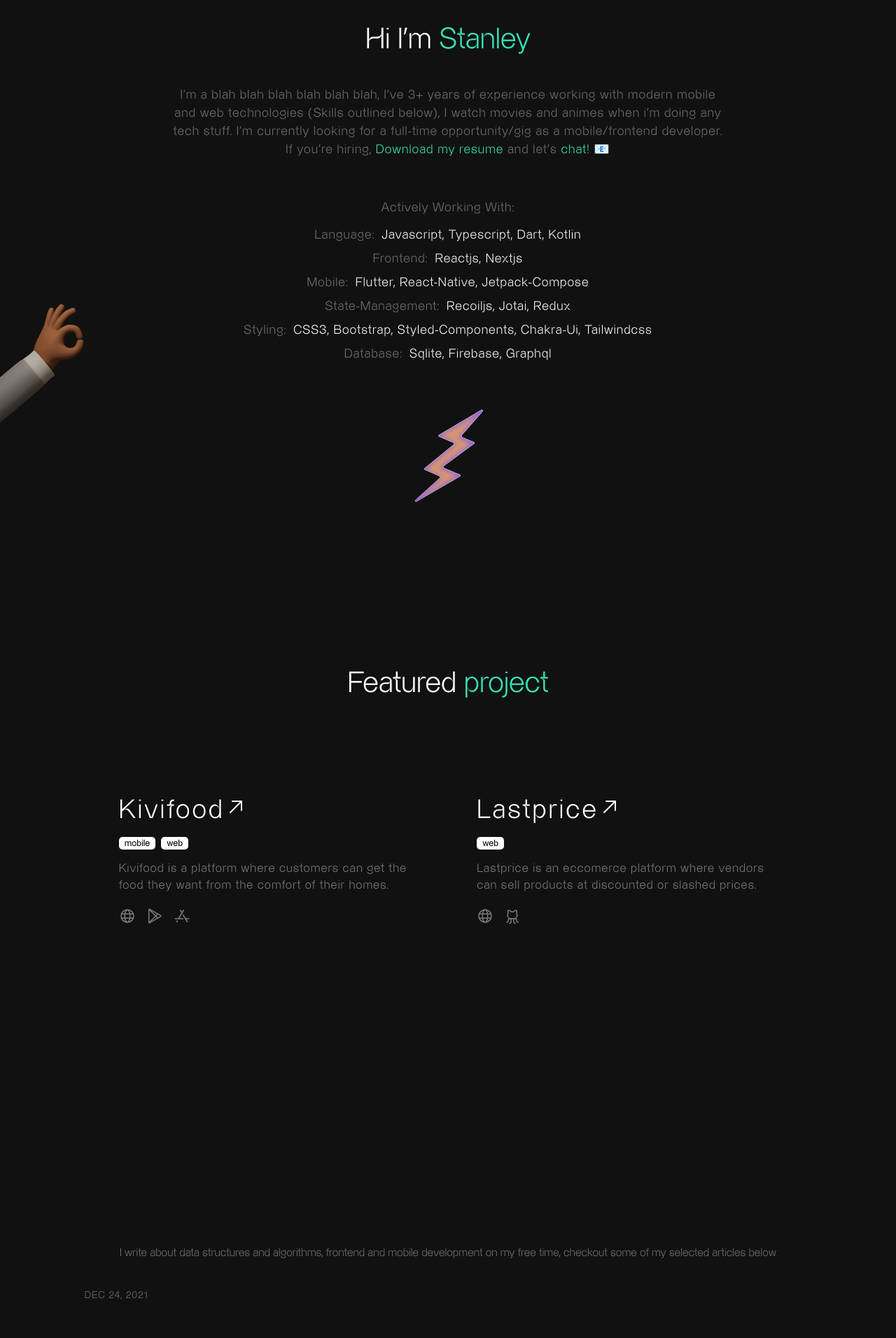
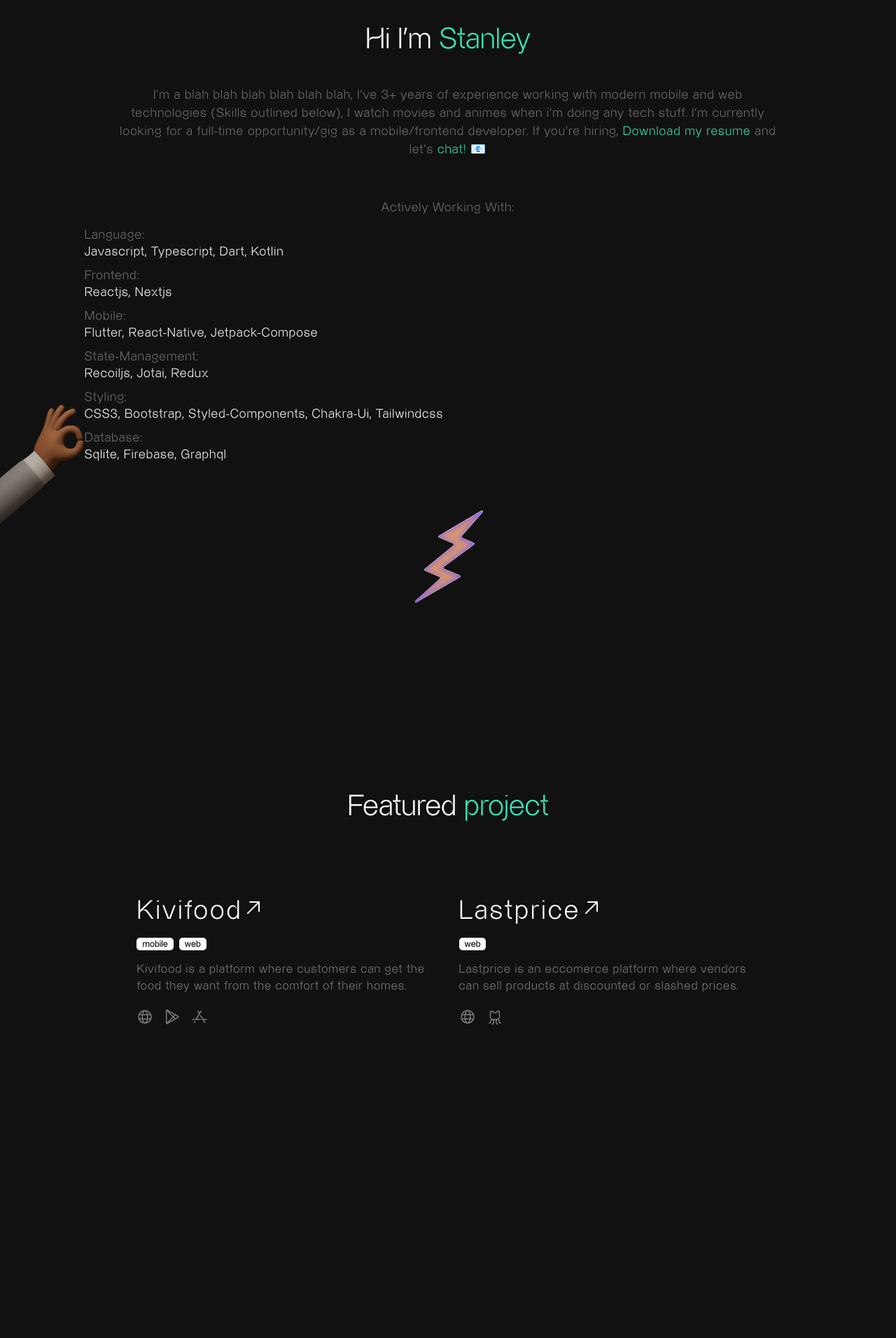
Before and after one commit to Iamstanlee/next-portfolio, a Next.js app: page / in a window 1280 px wide. Shown: the part 920-2832 px from the top of the page at 70% size. Built offline with nearby package versions, Linux system fonts and the light colour scheme.

Commit message:
fix: responsiveness

```diff
--- a/src/components/About/index.tsx
+++ b/src/components/About/index.tsx
@@ -27,7 +27,7 @@ const About: React.FC<Props> = ({
       {skills.map((item, i) => (
         <S.SkillContainer key={i}>
           <S.SkillTitleText>{item.title}:</S.SkillTitleText>
-          <div style={{ marginTop: "10px", width: "100%" }}>
+          <div style={{ marginTop: "10px", width: "100%", textAlign: "left" }}>
             {item.list.map((skill, index) => (
               <S.SkillItem key={[skill, index].join(".")}>
                 <S.DataNameText>{skill.name}:</S.DataNameText>
--- a/src/components/About/styles.ts
+++ b/src/components/About/styles.ts
@@ -36,18 +36,29 @@ export const SkillContainer = styled.div`
   font-size: 18px;
   line-height: 24px;
   letter-spacing: 1px;
+  @media only screen and (max-width: 570px) {
+    font-size: 16px;
+  }
 `;
 export const SkillItem = styled.div`
   display: flex;
   font-weight: 200;
   padding: 5px 0;
-  justify-content: center;
+
+  justify-content: flex-start;
+  flex-direction: column;
   width: 100%;
+  @media only screen and (min-width: 570px) {
+    justify-content: center;
+  }
 `;
 export const HeaderText = styled.h1`
   color: ${(props) => (props.theme as ITheme).headerTextColor};
   font-size: 42px;
   font-weight: 100;
+  @media only screen and (max-width: 570px) {
+    font-size: 34px;
+  }
 `;
 
 export const ParaText = styled.p`
@@ -59,7 +70,7 @@ export const ParaText = styled.p`
   letter-spacing: 1px;
 
   @media only screen and (min-width: 765px) {
-    padding: 0 12%;
+    padding: 0 4%;
   }
 `;
 
--- a/src/components/Blog/styles.ts
+++ b/src/components/Blog/styles.ts
@@ -51,7 +51,9 @@ export const BlogWrapper = styled.div`
 
 export const Span = styled.span`
   color: ${(props) => (props.theme as ITheme).textColor};
-  font-weight: 100;
+  font-weight: 200;
+  line-height: 24px;
+  letter-spacing: 1px;
 `;
 export const Time = styled.span`
   color: ${(props) => (props.theme as ITheme).paragraphTextColor};
@@ -66,6 +68,9 @@ export const BlogTitle = styled.p`
   line-height: 52px;
   hover: {
     color: ${(props) => (props.theme as ITheme).buttonPrimaryColor};
+  }
+  @media only screen and (max-width: 570px) {
+    font-size: 34px;
   }
 `;
 
--- a/src/components/Contact/styles.ts
+++ b/src/components/Contact/styles.ts
@@ -28,6 +28,9 @@ export const HeaderText = styled.h1`
   color: ${(props) => (props.theme as ITheme).headerTextColor};
   font-size: 42px;
   font-weight: 100;
+  @media only screen and (max-width: 570px) {
+    font-size: 34px;
+  }
 `;
 
 export const SpanText = styled.span`
@@ -35,11 +38,14 @@ export const SpanText = styled.span`
   font-weight: 200;
   padding: 0;
   text-align: center;
-  font-size: 17px;
+  font-size: 18px;
   line-height: 24px;
   letter-spacing: 1px;
+  @media only screen and (max-width: 570px) {
+    font-size: 16px;
+  }
   @media only screen and (min-width: 765px) {
-    padding: 0 20%;
+    padding: 0 4%;
   }
 `;
 
--- a/src/components/Footer/index.tsx
+++ b/src/components/Footer/index.tsx
@@ -7,17 +7,22 @@ const Container = styled.div`
   flex-direction: column;
   justify-content: center;
   align-items: center;
+  width: 100%;
 `;
 
 export const SpiralImage1 = styled.img`
   position: absolute;
-  max-width: 8.625em;
+  max-width: 5.625em;
   bottom: 0;
   right: 0;
+  @media only screen and (min-width: 570px) {
+    max-width: 8.625em;
+  }
 `;
 
 const Text = styled.span`
   color: ${(props) => props.theme.textColor};
+  z-index: 99;
 `;
 
 const Footer: React.FC = () => {
--- a/src/components/Hero/styles.ts
+++ b/src/components/Hero/styles.ts
@@ -48,15 +48,22 @@ export const Image = styled.img`
 `;
 
 export const SpiralImage = styled(Image)`
-  max-width: 8.625em;
-  bottom: 20%;
+  max-width: 6.625em;
+  bottom: 10%;
   left: 0;
+  @media only screen and (min-width: 570px) {
+    max-width: 8.625em;
+    bottom: 20%;
+  }
 `;
 
 export const SpiralImage1 = styled(Image)`
-  max-width: 8.625em;
+  max-width: 6.625em;
   bottom: 0;
   right: 0;
+  @media only screen and (min-width: 570px) {
+    max-width: 8.625em;
+  }
 `;
 
 const rotate = keyframes`
@@ -69,9 +76,12 @@ const rotate = keyframes`
 `;
 
 export const StarfishImage = styled(Image)`
-  width: 20.625em;
+  width: 15.625em;
 
   bottom: 20%;
   right: 20%;
   animation: ${rotate} 12s linear infinite;
+  @media only screen and (min-width: 570px) {
+    width: 20.625em;
+  }
 `;
--- a/src/components/Project/styles.ts
+++ b/src/components/Project/styles.ts
@@ -37,8 +37,8 @@ export const Projects = styled.div`
   }
 `;
 export const Project = styled.div`
-  margin: 20px;
-  padding: 3rem 1.6rem;
+  margin: 0;
+  padding: 1rem 0;
   width: 100%;
   min-width: 150px;
   height: 250px;
@@ -46,10 +46,10 @@ export const Project = styled.div`
   flex-direction: column;
   justify-content: center;
 
-  //   @media (min-width: 570px) {
-  //     width: 36%;
-  //     margin: 1.5%;
-  //   }
+    @media (min-width: 570px) {
+      padding: 3rem 1.6rem
+      margin: 20px;
+    }
   @media (min-width: 670px) {
     width: 38%;
     margin: 1.5%;
@@ -98,6 +98,9 @@ export const HeaderText = styled.h1`
   color: ${(props) => (props.theme as ITheme).headerTextColor};
   font-size: 42px;
   font-weight: 100;
+  @media only screen and (max-width: 570px) {
+    font-size: 34px;
+  }
 `;
 
 export const ColoredText = styled.span`
@@ -111,6 +114,9 @@ export const TitleText = styled.h3`
   margin: 0 0 20px;
   font-size: 38px;
   font-weight: 100;
+  @media only screen and (max-width: 570px) {
+    font-size: 31px;
+  }
 `;
 
 export const DescText = styled.p`
@@ -121,6 +127,9 @@ export const DescText = styled.p`
   font-size: 17px;
   line-height: 24px;
   letter-spacing: 1px;
+  @media only screen and (max-width: 570px) {
+    font-size: 15px;
+  }
 `;
 
 export const IconText = styled.a`
--- a/src/globalstyles.ts
+++ b/src/globalstyles.ts
@@ -14,12 +14,14 @@ const AppStyles = createGlobalStyle`
    *:focus {
       outline: none;
    }
-    body,
-    html {
+   body,html {
       margin: 0;
       padding: 0;
       font-family: 'Almarena-Regular';
       background-color: ${(props) => (props.theme as ITheme).bgColor};
+   }
+   body{
+      overflow-x: hidden;
    }
    a {
       text-decoration: none;
@@ -28,6 +30,9 @@ const AppStyles = createGlobalStyle`
    p {
       font-size: 18px;
       font-weight: 100;
+      @media only screen and (max-width: 570px) {
+    font-size: 16px;
+  }
    }
    h3 {
       font-weight: 100;
```
Lines whose indentation alone changed are shown as unchanged.
